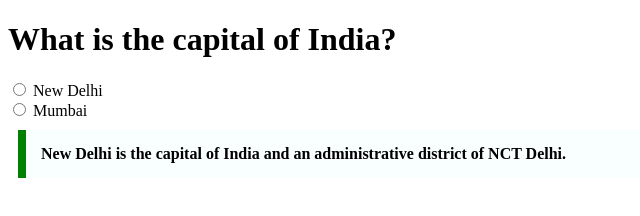
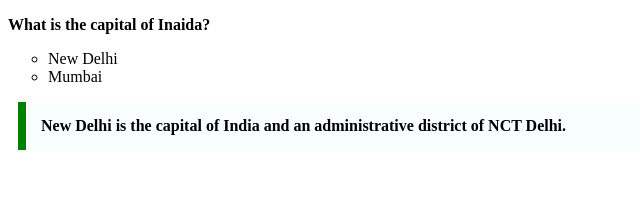
Before and after one commit to acciojob/trivia-jogeshbh, a website: page main.html in a window 1280 px wide. Shown: the whole page, without its empty margins (0-640 px from the left). Drawn offline with Linux system fonts and the light colour scheme.

Commit message:
completed the code

```diff
--- a/main.html
+++ b/main.html
@@ -8,14 +8,12 @@
 
 <body>
 	<!-- the entire body must be written by student -->
-	<h1> What is the capital of India?</h1>
-	<form>
-		<input type="radio" name="city" value="New Delhi">
-		<label for="New Delhi">New Delhi</label><br>
-		<input type="radio" name="city" value="Mumbai">
-		<label for="Mumbai">Mumbai</label>
-	</form>
-	<blockquote city="https://en.wikipedia.org/wiki/New_Delhi"
+	<p><b> What is the capital of Inaida?</b></p>
+	<ul type="circle">
+		<li> New Delhi</li>
+		<li>Mumbai</li>
+	</ul>
+	<blockquote cite="https://en.wikipedia.org/wiki/New_Delhi"
 		style="max-width: 600px; margin: 10px;padding: 15px; border-left: 8px solid green; background-color: #f8fffe;font-weight: bold;">
 		New Delhi is the capital of India and an administrative district of NCT Delhi.
 	</blockquote>
```
